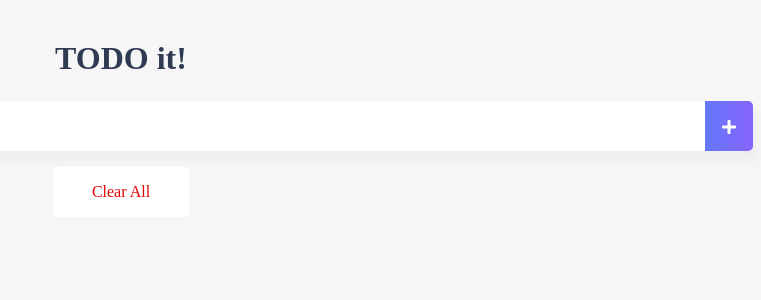
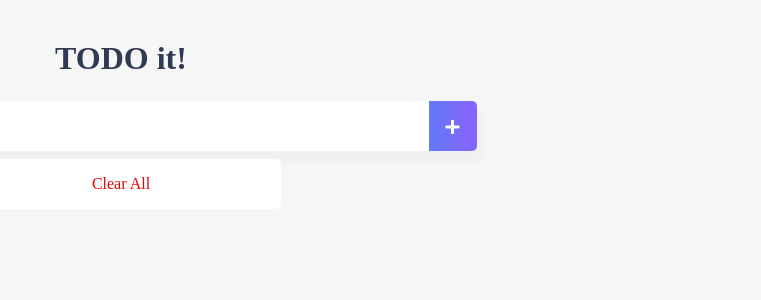
Before and after one commit to jambottle/vue-intermediate, a Vue app: page / in a window 1280 px wide. Shown: the top 300 px of the page, without its empty margins (519-1280 px from the left). Built offline with nearby package versions, Linux system fonts and the light colour scheme.

Commit message:
Modify: Todo App 레이아웃을 내 취향에 맞게 수정

```diff
--- a/src/App.vue
+++ b/src/App.vue
@@ -70,13 +70,20 @@ export default {
 
 <style>
 body {
+  background-color: #f6f6f6;
   text-align: center;
-  background-color: #f6f6f6;
+}
+
+div,
+ul {
+  width: 75%;
+  min-width: 320px;
+  margin: 0 auto;
 }
 
 input {
+  min-width: 110px;
   border-style: groove;
-  min-width: 200px;
 }
 
 button {
--- a/src/components/TodoFooter.vue
+++ b/src/components/TodoFooter.vue
@@ -30,6 +30,7 @@ export default {
   }
 
   &:hover {
+    background-color: #fadcd9;
     cursor: pointer;
   }
 }
--- a/src/components/TodoHeader.vue
+++ b/src/components/TodoHeader.vue
@@ -7,8 +7,8 @@
 <!-- Add "scoped" attribute to limit CSS to this component only -->
 <style lang="scss" scoped>
 h1 {
+  margin: 2.5rem 0 1.5rem;
   color: #2f3b52;
   font-weight: 900;
-  margin: 2.5rem 0 1.5rem;
 }
 </style>
--- a/src/components/TodoList.vue
+++ b/src/components/TodoList.vue
@@ -38,7 +38,7 @@ export default {
 <style lang="scss" scoped>
 ul {
   list-style-type: none;
-  margin-top: 0;
+  margin-bottom: 0.5rem;
   padding-inline-start: 0;
   text-align: left;
 
```
